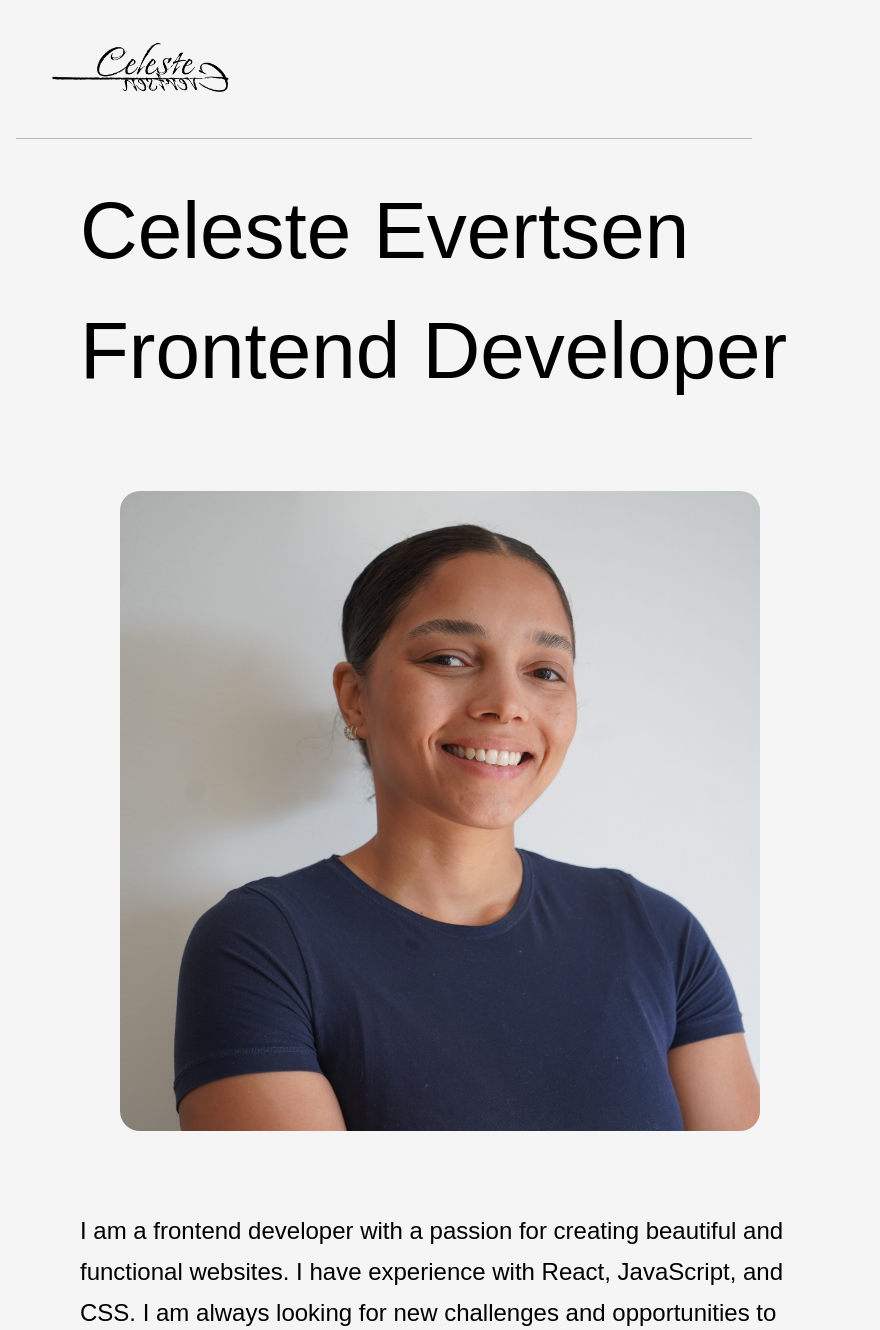
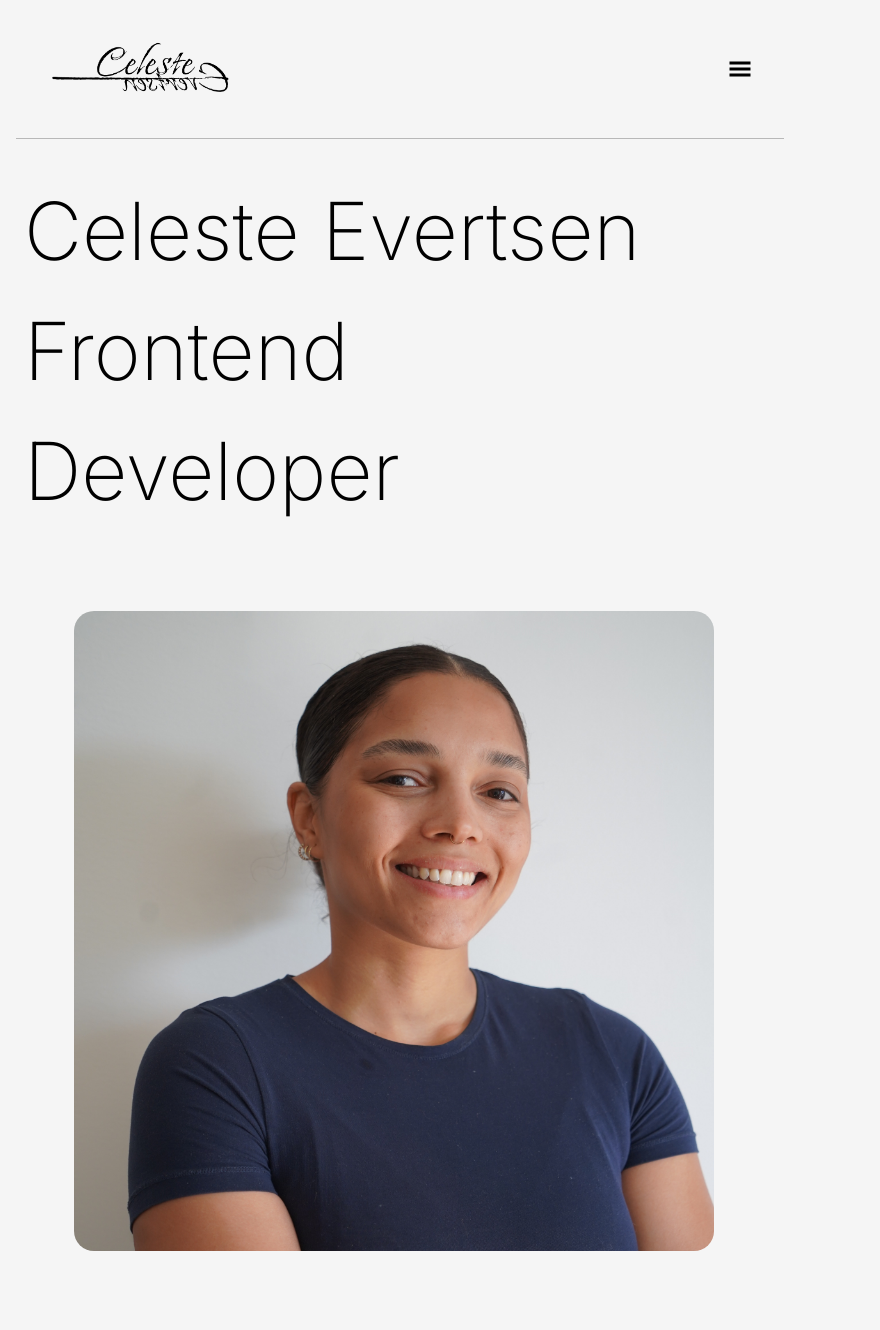
Before and after one commit to CelesteEvertsen/Portofolio, a Next.js app: page / in a window 768 px wide. Shown: the top 1330 px of the page, 880 px wide, since content can reach past the window. Built offline with nearby package versions, Linux system fonts and the light colour scheme.

Commit message:
Endret innholde til education og layouten.
sørget for at grid funker som det skal på alle skjermer.
Fjernet font-family

endret margin i navigasjon da det dyttet alt til siden

```diff
--- a/src/app/components/Content/Content.tsx
+++ b/src/app/components/Content/Content.tsx
@@ -18,9 +18,9 @@ export default function ContentComponent({
     <>
       <section className={styles.contentSection}>
         <section className={styles.content}>
-          <h1>{title}</h1>
-          <h2>{subTitle}</h2>
-          <p>{content}</p>
+          <h1 className={styles.title}>{title}</h1>
+          <h2 className={styles.subTitle}>{subTitle}</h2>
+          <p className={styles.contentText}>{content}</p>
         </section>
         <section className={styles.imageSection}>
           <picture className={styles.picture}>
--- a/src/app/components/Footer/Footer.module.css
+++ b/src/app/components/Footer/Footer.module.css
@@ -3,7 +3,7 @@
   display: flex;
   flex-direction: row;
   justify-content: space-around;
-  background-color: #f8f8f8;
+  background-color: #f5f5f5;
   border-bottom: 1px solid rgba(0, 0, 0, 0.251);
   border-top: 1px solid rgba(0, 0, 0, 0.251);
    margin: 2rem 3rem 0 3rem;
--- a/src/app/components/Header/Header.module.css
+++ b/src/app/components/Header/Header.module.css
@@ -4,9 +4,9 @@
   align-items: center;
   gap: 5rem;
   height: 100vh;
-  width: fit-content;
-  margin: 0 auto;
-  padding: 0 5rem;
+  margin: 2rem 3rem 0 3rem;
+  padding: 0 2rem;
+  box-sizing: border-box;
 }
 
 .image {
@@ -18,68 +18,23 @@
 .content {
   display: flex;
   flex-direction: column;
-
   height: 40rem;
 
   h1 {
-    font-family: "Editorial New", sans-serif;
-    font-weight: lighter;
     font-size: 4.5rem;
     margin-bottom: 0.5rem;
     width: 45rem;
     line-height: 1.7;
   }
   h2 {
-    font-family: "Editorial New", sans-serif;
-    font-weight: bold;
+    font-weight: 300;
     font-size: 1.5rem;
     margin-bottom: 1rem;
   }
   p {
-    font-family: "Editorial New", sans-serif;
-    font-weight: 100;
+    font-weight: 200;
     font-size: 1.2rem;
     line-height: 1.7;
-    width: 80%;
-  }
-}
-.scrollReminder {
-  display: inline-flex;
-  align-items: center;
-  gap: 0.4rem;
-  padding: 0.5rem 0.9rem;
-  border-bottom: 1px solid var(--primary-color);
-  font-size: 1rem;
-  margin-top: 2rem;
-  width: fit-content;
-  animation: pulse 1.5s infinite ease-in-out;
-}
-
-.scrollReminder::before {
-  content: "⬇";
-}
-
-@keyframes pulse {
-  0%,
-  100% {
-    transform: scale(1);
-  }
-  50% {
-    transform: scale(1.1);
-  }
-}
-@media (max-width: 1200px) {
-  .image {
-    height: 560px;
-    margin: 0;
-    border-radius: 0 0px 20px 20px;
-  }
-
-  .content {
-    margin-left: 4rem;
-  }
-
-  .content p {
     width: 80%;
   }
 }
@@ -89,7 +44,8 @@
   .headerContainer {
     flex-direction: column;
     height: auto;
-    padding-bottom: 4rem;
+    margin: 0 2rem;
+    padding: 0 1.5rem 4rem 1.5rem;
   }
 
   .image {
@@ -127,9 +83,7 @@
     width: 100%;
     font-size: 1.5rem;
     order: 4;
-  }
-  .scrollReminder {
-    display: none;
+    border: 1px solid rgba(0, 0, 0, 0.251);
   }
 }
 
@@ -138,9 +92,10 @@
 @media (max-width: 767px) {
   .headerContainer {
     flex-direction: column;
-    padding: 0;
+    margin: 0 1rem;
+    padding: 0 1rem;
     gap: 0;
-    width: 100%;
+    width: auto;
   }
 
   .image {
@@ -173,14 +128,11 @@
   }
 
   .content p {
-    font-weight: lighter;
+    font-weight: 200;
     font-size: 1rem;
     width: 25rem;
     order: 3;
     text-align: center;
-  }
-
-  .scrollReminder {
-    display: none;
+    margin-top: 2rem;
   }
 }
--- /dev/null
+++ b/src/app/components/Navigation/Hamburgermenu/Hamburger.tsx
@@ -0,0 +1,39 @@
+import Link from "next/link";
+import { GiHamburgerMenu } from "react-icons/gi";
+import { IoCloseSharp } from "react-icons/io5";
+import nav from "./HamburgerMenu.module.css";
+
+type HamburgerMenuProps = {
+  isOpen: boolean
+  onToggle: () => void
+  onClose: () => void
+}
+
+export default function HamburgerMenu({ isOpen, onToggle, onClose }: HamburgerMenuProps) {
+  return (
+    <nav className={nav.hamburgerNav}>
+      <div className={`${nav.hamburgerIcon} ${isOpen ? nav.iconHidden : ''}`} onClick={onToggle}>
+        <GiHamburgerMenu />
+      </div>
+      <div className={`${nav.closingBtn} ${!isOpen ? nav.btnClosed : ''}`} onClick={onClose}>
+        <IoCloseSharp />
+      </div>
+      <div className={`${nav.hamburgerMenu} ${isOpen ? nav.menuOpen : ''}`} onClick={onClose}>
+        <ul>
+          <Link href="/">
+            <li>Home</li>
+          </Link>
+          <Link href="/about">
+            <li>About</li>
+          </Link>
+          <Link href="/portfolio">
+            <li>Portfolio</li>
+          </Link>
+          <Link href="/contact">
+            <li>Contact</li>
+          </Link>
+        </ul>
+      </div>
+    </nav>
+  )
+}
--- /dev/null
+++ b/src/app/components/Navigation/Hamburgermenu/HamburgerMenu.module.css
@@ -0,0 +1,98 @@
+.hamburgerNav {
+  position: relative;
+  display: none;
+}
+
+.hamburgerIcon,
+.closingBtn {
+  width: 40px;
+  height: 40px;
+  display: flex;
+  align-items: center;
+  justify-content: center;
+  cursor: pointer;
+  border-radius: 8px;
+  color: var(--secondary-900);
+}
+
+.iconHidden {
+  display: none;
+}
+
+.hamburgerIcon svg,
+.closingBtn svg {
+  width: 24px;
+  height: 24px;
+}
+
+ .closingBtn {
+	position: fixed;
+	top: 1.5rem;
+	right: 1.5rem;
+	z-index: 110;
+ }
+
+.btnClosed {
+  display: none;
+}
+
+ .hamburgerMenu {
+	position: fixed;
+	inset: 0;
+	background: whitesmoke;
+	display: flex;
+	align-items: center;
+	justify-content: center;
+	transform: translateX(100%);
+	opacity: 0;
+	pointer-events: none;
+	transition: transform 0.3s ease, opacity 0.3s ease;
+	z-index: 100;
+ }
+
+.menuOpen {
+  transform: translateX(0);
+  opacity: 1;
+  pointer-events: auto;
+}
+
+.hamburgerMenu ul {
+  list-style: none;
+  margin: 0;
+  padding: 0;
+  text-align: center;
+  display: flex;
+  flex-direction: column;
+  gap: 2rem;
+}
+
+.hamburgerMenu li {
+  padding: 0;
+  border-bottom: none;
+  font-size: 2rem;
+  font-weight: 200;
+}
+
+.hamburgerMenu a {
+  text-decoration: none;
+  color: inherit;
+  display: block;
+}
+
+.becomeMemberButton {
+  display: block;
+  padding: 0 1.25rem 1.25rem;
+}
+
+.becomeMemberButton button {
+  width: 100%;
+  border: none;
+  padding: 0.9rem 1.5rem;
+  font-size: 0.95rem;
+}
+
+@media (max-width: 768px) {
+  .hamburgerNav {
+    display: block;
+  }
+}
--- a/src/app/components/Navigation/Navigation.module.css
+++ b/src/app/components/Navigation/Navigation.module.css
@@ -1,11 +1,10 @@
 /* Desktop */
 .navContainer {
+   background-color: #f5f5f5;
   display: flex;
   flex-direction: row;
   justify-content: space-between;
   align-items: center;
-  padding: 0.5rem 2rem;
-
   border-bottom: 1px solid rgba(0, 0, 0, 0.251);
   border-top: 1px solid rgba(0, 0, 0, 0.251);
   margin: 2rem 3rem 0 3rem;
@@ -18,6 +17,7 @@
   }
 }
 .navLink {
+   background-color: #f5f5f5;
   text-decoration: none;
   color: black;
   font-size: 1.2rem;
@@ -29,13 +29,19 @@
   background: radial-gradient(
     circle,
     rgba(237, 221, 83, 0.5) 0%,
-    rgba(255, 255, 255, 1) 80%,
-    rgba(255, 255, 255, 1) 100%
+    #f5f5f5 80%,
+    #f5f5f5 100%
   );
 }
 
 /* Nettbrett (768px – 1024px) */
-@media (min-width: 768px) and (max-width: 1024px) {
+@media (min-width: 768px) and  (max-width: 1024px) {
+  .navContainer {
+    border-top: none;
+    margin: 0rem 0rem 0rem 0rem;
+    padding: 2rem 1.5rem;
+     width: 100%;
+  }
   .logo {
     width: 250px;
     height: 65px;
@@ -48,6 +54,7 @@
     border-top: none;
     margin: 0rem 1rem 2rem 1rem;
     padding: 2rem 1.5rem;
+     width: 100%;
   }
   .navList {
     display: none;
--- a/src/app/components/Navigation/Navigation.tsx
+++ b/src/app/components/Navigation/Navigation.tsx
@@ -1,8 +1,19 @@
+'use client'
 import Link from "next/link";
 import style from "./Navigation.module.css";
 import Image from "next/image";
+import HamburgerMenu from "./Hamburgermenu/Hamburger";
+import { useState } from "react";
 
 export default function Navigation() {
+   const [isOpen, setIsOpen] = useState(false)
+  const toggleMenu = () => {
+    setIsOpen((prev) => !prev)
+  }
+
+  const closeMenu = () => {
+    setIsOpen(false)
+  }
   return (
     <nav className={style.navContainer}>
       <Link href="/">
@@ -36,6 +47,7 @@ export default function Navigation() {
           </Link>
         </li>
       </ul>
+      <HamburgerMenu isOpen={isOpen} onToggle={toggleMenu} onClose={closeMenu} />
     </nav>
   );
 }
```
Also changed, not shown: src/app/about/page.tsx (+7 -12 lines), src/app/components/Content/Content.module.css (+29 -0 lines), src/app/components/Grid/imageGrid.module.css (+7 -9 lines), src/app/contact/contact.module.css (added, +19 -0 lines), src/app/contact/page.tsx (+8 -2 lines).
